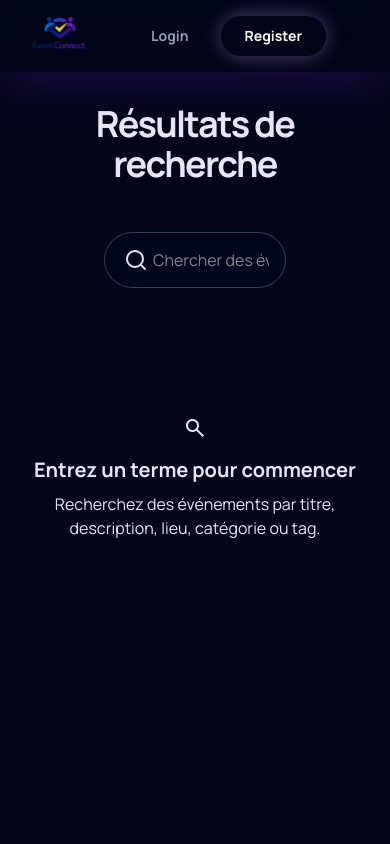
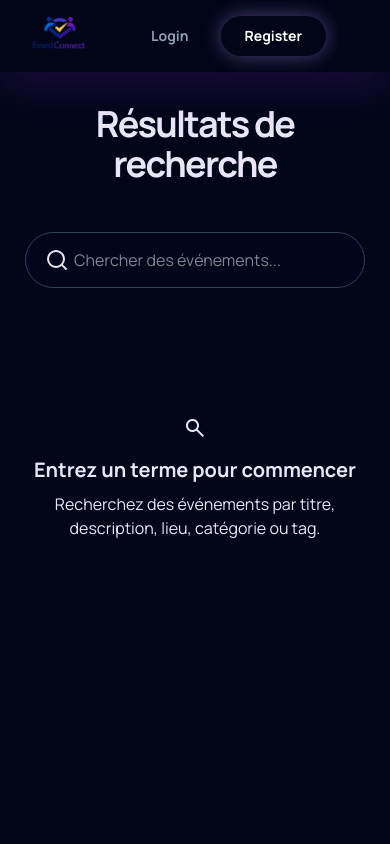
Before and after one commit to Zeno-Solutions/congo-sphere, a Next.js app: page /search in a window 390 px wide. Shown: the top 844 px of the page. Built offline with nearby package versions, Linux system fonts and the light colour scheme.

Commit message:
search page navbar justify

```diff
--- a/app/(pages)/search/page.tsx
+++ b/app/(pages)/search/page.tsx
@@ -42,11 +42,11 @@ export default function SearchPage() {
               </p>
             </div>
 
-            <div className=" flex justify-evenly px-20 mb-20">
+            <div className=" flex justify-center px-20 mb-20 ">
               <div className="rounded-full relative w-200 bg-[#050b37be] cursor-none">
                 <Search className="material-symbols-outlined z-10 absolute left-5 top-1/2 transform -translate-y-1/2 " />
                 <input
-                  className="w-full rounded-full pl-12 h-14 border border-slate-700 bg-slate-950/80 px-4 py-3 text-white outline-none focus:border-purple-400 focus:ring-2 focus:ring-purple-500/20"
+                  className="w-full min-w-85 md:min-w-169 rounded-full pl-12 h-14 border border-slate-700 bg-slate-950/80 px-4 py-3 text-white outline-none focus:border-purple-400 focus:ring-2 focus:ring-purple-500/20"
                   placeholder="Chercher des événements..."
                   type="text"
                   value={searchTerm}
```
